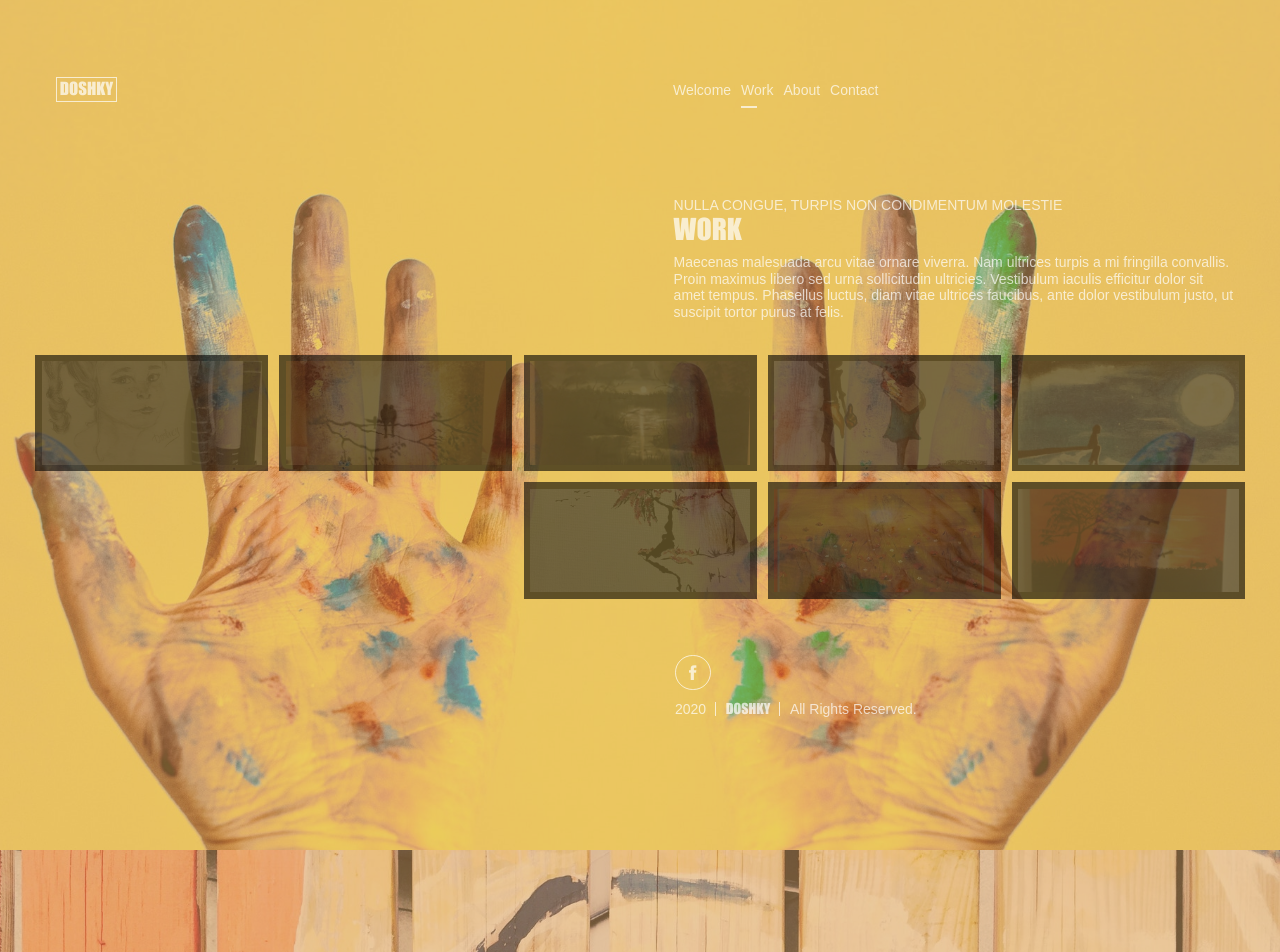
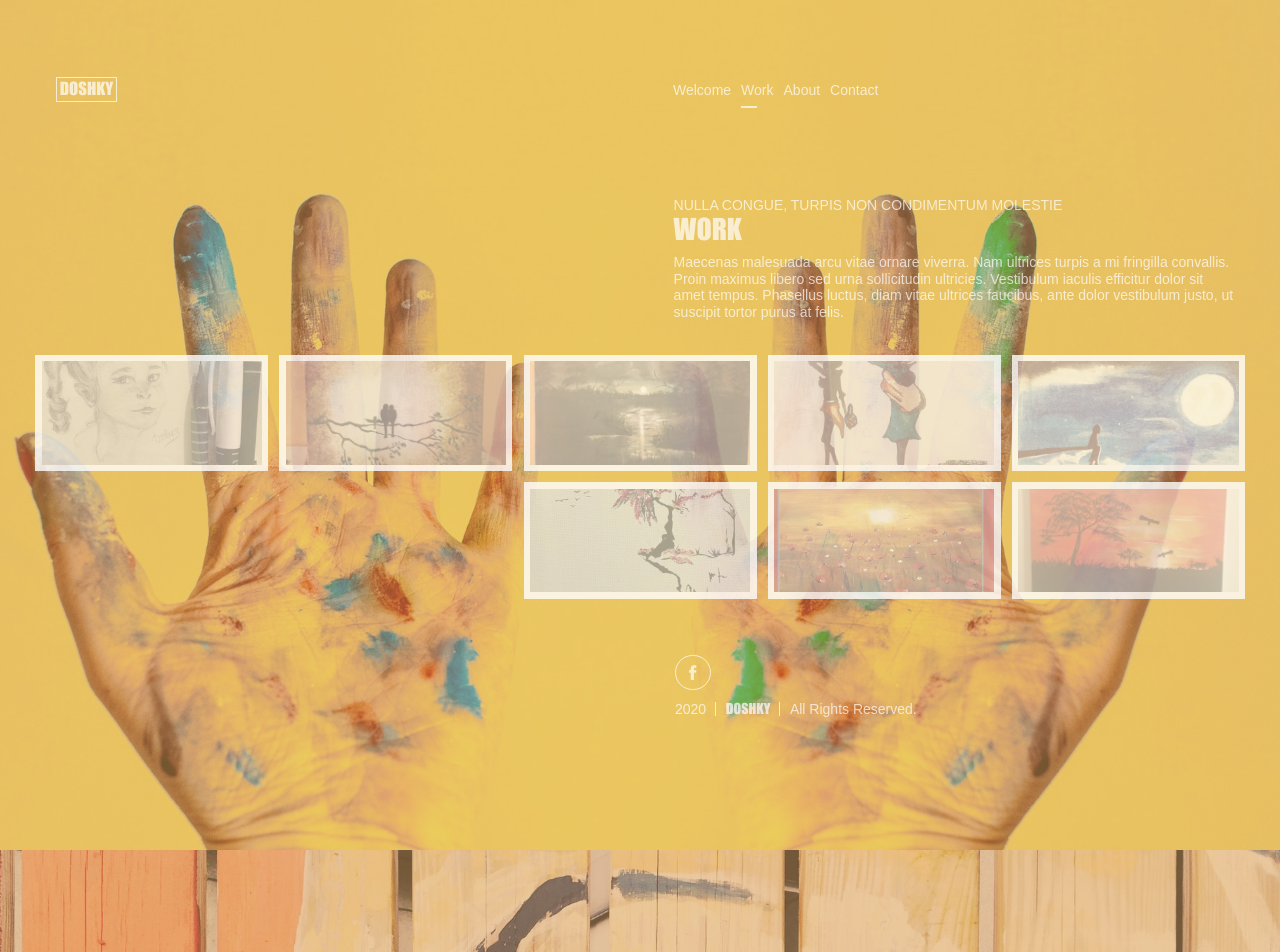
Before and after one commit to doshky/doshky.com, a Jekyll site: the page built from index.html, in a window 1280 px wide. Shown: the part 950-1902 px from the top of the page. Built offline with Jekyll 4.4.1, drawn with Linux system fonts in a browser that asks for light colours.

Commit message:
The change in background color variable value demanded a Ddifferent color to be used for image preview entry background

```diff
--- a/assets/css/image-preview-list.css
+++ b/assets/css/image-preview-list.css
@@ -19,7 +19,7 @@
 	/* float: left;  */
 	width: var( --column-width ); padding-top: calc( 0.5 * var( --column-width ) );
 	/* margin-right: var( --column-gutter-x );  */
-	background-color: var( --background-color );
+	background-color: var( --foreground-color );
 	margin-top: var( --column-gutter-y );
 	position: relative;
 	opacity: 0.8;
@@ -39,7 +39,7 @@
 	position: absolute; left: 0; top: 0;
 	background-position: center; background-size: cover;
 	background-clip: content-box;
-	opacity: 0.2;
+	opacity: 0.4;
 
 }
 
```
